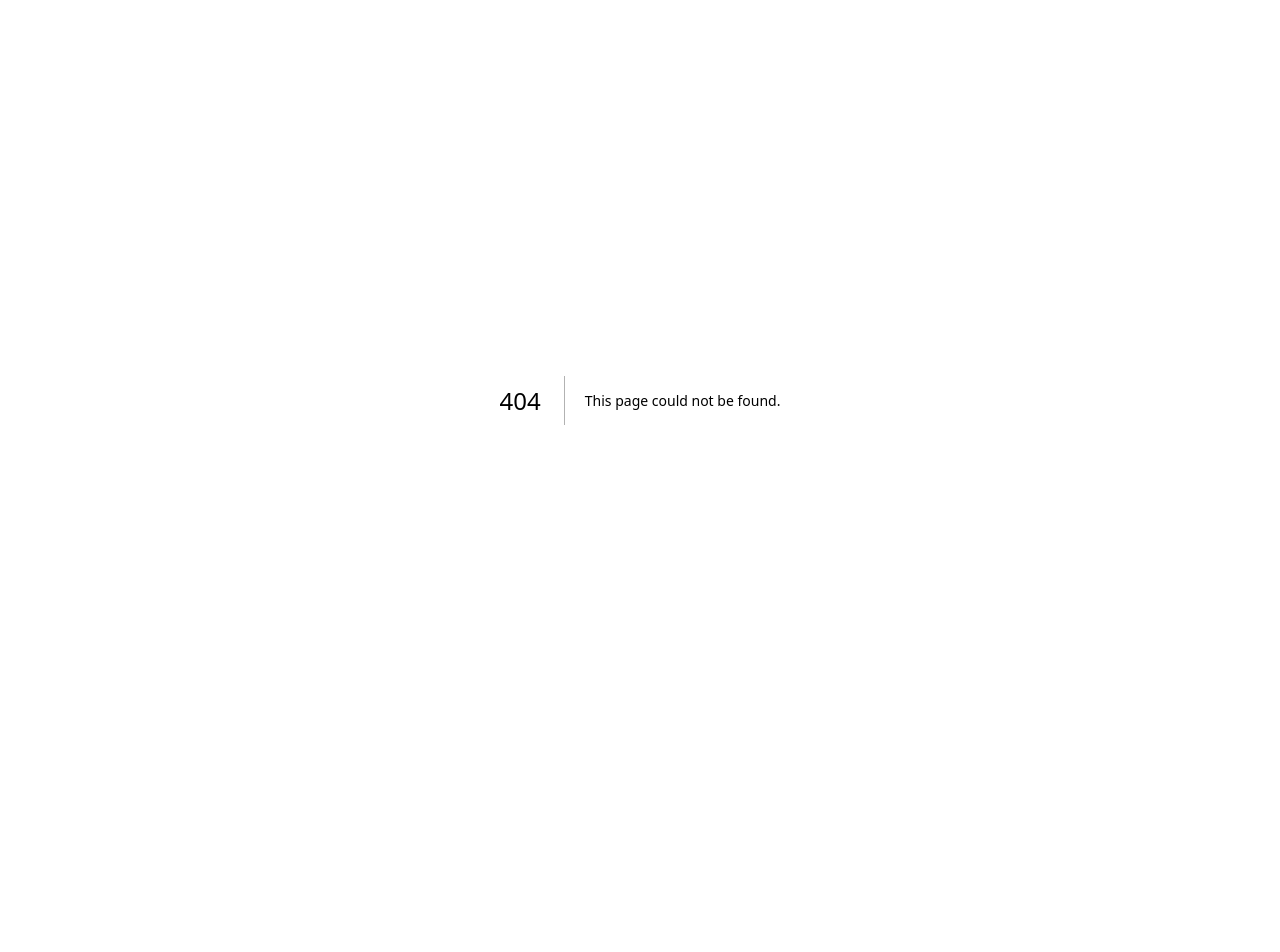
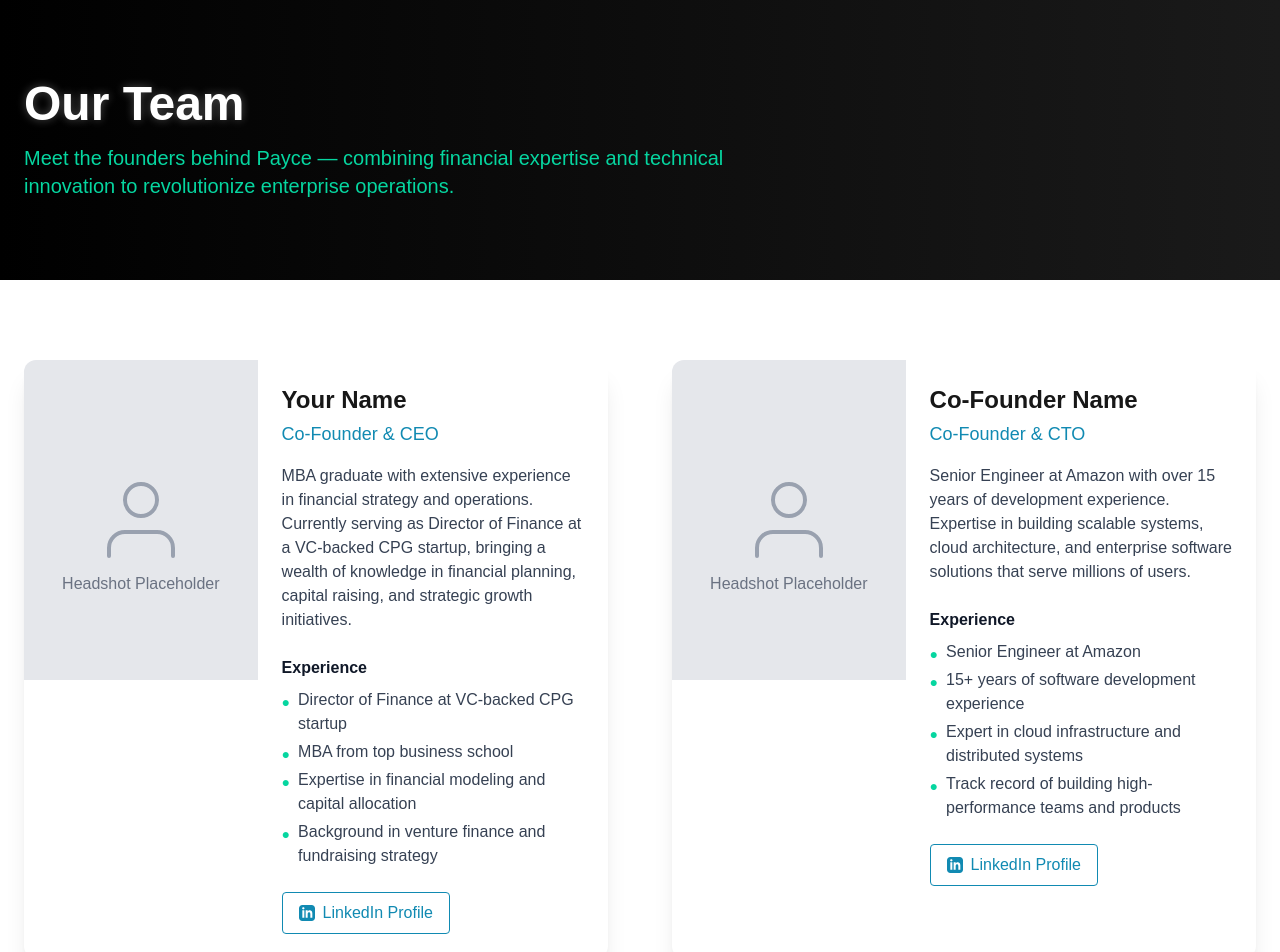
Before and after one commit to dattmumas/landing_clone, a Next.js app in the folder landing_app/: page /our-team in a window 1280 px wide. Before the commit this address had no page. Shown: the top 952 px of the page. Before the commit the page ends 800 px from the top, so only its background shows below. Built offline with nearby package versions, Linux system fonts and the light colour scheme.

Commit message:
our-team page

```diff
--- a/landing_app/src/app/components/nav_bar/nav_bar.tsx
+++ b/landing_app/src/app/components/nav_bar/nav_bar.tsx
@@ -49,7 +49,7 @@ export default function NavBar() {
                 Our Deck
               </a>
               <a
-                href="#"
+                href="/our-team"
                 className="border-transparent text-gray-300 hover:text-gray-400 hover:border-gray-500 inline-flex items-center px-1 pt-1 border-b-2 text-sm font-medium"
               >
                 Our Team
--- a/landing_app/src/app/our-deck/page.tsx
+++ b/landing_app/src/app/our-deck/page.tsx
@@ -100,7 +100,7 @@ export default function OurDeck() {
         <div className="max-w-7xl mx-auto px-4 flex flex-col md:flex-row justify-between items-center text-sm text-gray-600">
           <p>© {new Date().getFullYear()} Payce, Inc. All rights reserved.</p>
           <p className="mt-1 md:mt-0">
-            Confidential - For investment purposes only
+            Public Deck - Please Inquire for Investor Deck
           </p>
         </div>
       </footer>
--- /dev/null
+++ b/landing_app/src/app/our-team/page.tsx
@@ -0,0 +1,172 @@
+"use client";
+
+import React from "react";
+import { motion } from "framer-motion";
+
+// Team member data
+const teamData = [
+  {
+    name: "Your Name",
+    role: "Co-Founder & CEO",
+    bio: "MBA graduate with extensive experience in financial strategy and operations. Currently serving as Director of Finance at a VC-backed CPG startup, bringing a wealth of knowledge in financial planning, capital raising, and strategic growth initiatives.",
+    experience: [
+      "Director of Finance at VC-backed CPG startup",
+      "MBA from top business school",
+      "Expertise in financial modeling and capital allocation",
+      "Background in venture finance and fundraising strategy",
+    ],
+    linkedin: "https://linkedin.com/in/yourprofile",
+  },
+  {
+    name: "Co-Founder Name",
+    role: "Co-Founder & CTO",
+    bio: "Senior Engineer at Amazon with over 15 years of development experience. Expertise in building scalable systems, cloud architecture, and enterprise software solutions that serve millions of users.",
+    experience: [
+      "Senior Engineer at Amazon",
+      "15+ years of software development experience",
+      "Expert in cloud infrastructure and distributed systems",
+      "Track record of building high-performance teams and products",
+    ],
+    linkedin: "https://linkedin.com/in/cofounderprofile",
+  },
+];
+
+const OurTeamPage: React.FC = () => {
+  return (
+    <div className="bg-white min-h-screen">
+      {/* Header Section */}
+      <div
+        className="bg-black text-white py-20"
+        style={{
+          background: "linear-gradient(to right, #000000, #1a1a1a)",
+        }}
+      >
+        <div className="container mx-auto px-6">
+          <h1
+            className="text-5xl font-bold mb-4"
+            style={{ textShadow: "0 0 10px rgba(255, 255, 255, 0.3)" }}
+          >
+            Our Team
+          </h1>
+          <p className="text-xl max-w-3xl" style={{ color: "#06d6a0" }}>
+            Meet the founders behind Payce — combining financial expertise and
+            technical innovation to revolutionize enterprise operations.
+          </p>
+        </div>
+      </div>
+
+      {/* Team Members */}
+      <div className="container mx-auto px-6 py-20">
+        <div className="grid md:grid-cols-2 gap-16">
+          {teamData.map((member, index) => (
+            <motion.div
+              key={index}
+              initial={{ opacity: 0, y: 20 }}
+              animate={{ opacity: 1, y: 0 }}
+              transition={{ duration: 0.5, delay: index * 0.2 }}
+              className="bg-white rounded-xl shadow-xl overflow-hidden"
+            >
+              <div className="flex flex-col md:flex-row">
+                {/* Headshot placeholder */}
+                <div className="md:w-2/5 bg-gray-200 h-80 flex items-center justify-center">
+                  <svg
+                    xmlns="http://www.w3.org/2000/svg"
+                    viewBox="0 0 24 24"
+                    fill="none"
+                    stroke="currentColor"
+                    strokeWidth="1"
+                    strokeLinecap="round"
+                    strokeLinejoin="round"
+                    className="w-24 h-24 text-gray-400"
+                  >
+                    <path d="M20 21v-2a4 4 0 0 0-4-4H8a4 4 0 0 0-4 4v2"></path>
+                    <circle cx="12" cy="7" r="4"></circle>
+                  </svg>
+                  <p className="absolute text-gray-500 mt-32">
+                    Headshot Placeholder
+                  </p>
+                </div>
+
+                {/* Bio */}
+                <div className="md:w-3/5 p-6">
+                  <h2 className="text-2xl font-bold mb-1">{member.name}</h2>
+                  <p className="text-lg mb-4" style={{ color: "#118ab2" }}>
+                    {member.role}
+                  </p>
+                  <p className="text-gray-700 mb-6">{member.bio}</p>
+
+                  <h3 className="font-semibold mb-2 text-gray-900">
+                    Experience
+                  </h3>
+                  <ul className="space-y-1">
+                    {member.experience.map((item, i) => (
+                      <li key={i} className="text-gray-700 flex items-start">
+                        <span
+                          className="text-sm mr-2 mt-1"
+                          style={{ color: "#06d6a0" }}
+                        >
+                          ●
+                        </span>
+                        {item}
+                      </li>
+                    ))}
+                  </ul>
+
+                  <a
+                    href={member.linkedin}
+                    target="_blank"
+                    rel="noopener noreferrer"
+                    className="inline-flex items-center mt-6 px-4 py-2 rounded transition-colors"
+                    style={{
+                      color: "#118ab2",
+                      border: "1px solid #118ab2",
+                    }}
+                  >
+                    <svg
+                      className="w-4 h-4 mr-2"
+                      fill="currentColor"
+                      viewBox="0 0 24 24"
+                    >
+                      <path d="M19 0h-14c-2.761 0-5 2.239-5 5v14c0 2.761 2.239 5 5 5h14c2.762 0 5-2.239 5-5v-14c0-2.761-2.238-5-5-5zm-11 19h-3v-11h3v11zm-1.5-12.268c-.966 0-1.75-.79-1.75-1.764s.784-1.764 1.75-1.764 1.75.79 1.75 1.764-.783 1.764-1.75 1.764zm13.5 12.268h-3v-5.604c0-3.368-4-3.113-4 0v5.604h-3v-11h3v1.765c1.396-2.586 7-2.777 7 2.476v6.759z" />
+                    </svg>
+                    LinkedIn Profile
+                  </a>
+                </div>
+              </div>
+            </motion.div>
+          ))}
+        </div>
+      </div>
+
+      {/* Join Our Team Section */}
+      <div className="bg-gray-50 py-16">
+        <div className="container mx-auto px-6 text-center">
+          <h2 className="text-3xl font-bold mb-6">Join Our Team</h2>
+          <p className="text-xl text-gray-700 max-w-3xl mx-auto mb-8">
+            We&apos;re looking for passionate individuals who want to reshape
+            the future of enterprise software and financial operations.
+          </p>
+          <div
+            className="inline-block px-6 py-3 rounded-lg text-white text-lg font-medium cursor-pointer"
+            style={{
+              backgroundColor: "#118ab2",
+              boxShadow: "0 4px 6px rgba(17, 138, 178, 0.25)",
+            }}
+          >
+            View Open Positions
+          </div>
+        </div>
+      </div>
+
+      {/* Advisors Section - Placeholder for future expansion */}
+      <div className="container mx-auto px-6 py-20">
+        <h2 className="text-3xl font-bold mb-12 text-center">Our Advisors</h2>
+        <div className="text-center text-gray-500 py-16 border-2 border-dashed border-gray-200 rounded-xl">
+          <p className="text-xl">Advisor profiles coming soon</p>
+        </div>
+      </div>
+    </div>
+  );
+};
+
+export default OurTeamPage;
```
